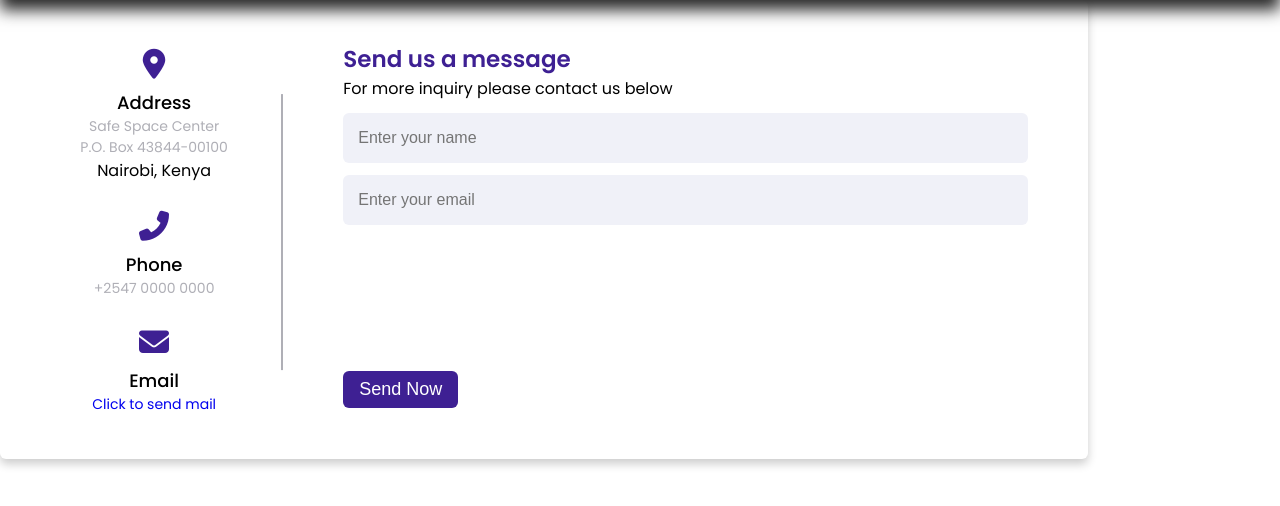
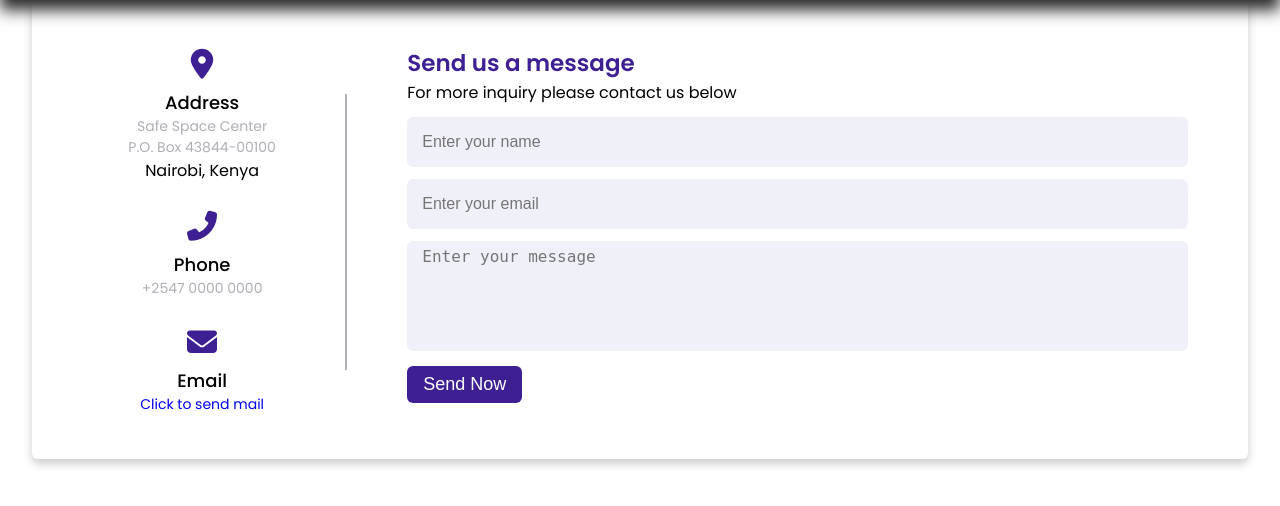
Before and after one commit to Kenny185/Feeling-Healing, a Flask app: page /contact in a window 1280 px wide. Shown: the part 89-595 px from the top of the page. Run offline with Flask 3, Linux system fonts and the light colour scheme.

Commit message:
Modified the contact page

```diff
--- a/project/static/css/contact.css
+++ b/project/static/css/contact.css
@@ -1,9 +1,10 @@
 .container6{
-  width: 85%;
+  width: 95%;
   background: #fff;
   border-radius: 6px;
   padding: 20px 60px 30px 40px;
   box-shadow: 0 5px 10px rgba(0, 0, 0, 0.2);
+  margin: auto;
 }
 .container6 .content{
   display: flex;
@@ -81,8 +82,8 @@
   padding-top: 6px;
 }
 .right-side .button{
-  display: inline-block;
-  margin-top: 12px;
+  margin-top: 15px;
+  display: block;
 }
 .right-side .button input[type="button"]{
   color: #fff;
--- a/project/static/css/home.css
+++ b/project/static/css/home.css
@@ -7,6 +7,7 @@
 }
 .left{
   position: relative;
+  margin-left: 15px;
 }
 .title{
   padding: 2px;
--- a/project/templates/contact.html
+++ b/project/templates/contact.html
@@ -31,7 +31,9 @@
           </div>
         </div>
         <div class="right-side">
-          <div class="topic-text">Send us a message</div>
+          <div class="topic-text">
+            Send us a message
+          </div>
           <p>For more inquiry please contact us below</p>
           <form action="#">
             <div class="input-box">
@@ -41,10 +43,16 @@
               <input id="email" type="text" placeholder="Enter your email">
             </div>
             <div class="input-box message-box">
-
+              <textarea placeholder="Enter your message"></textarea>
             </div>
             <div class="button">
               <input type="button" value="Send Now" onclick="myFunction()">
+            </div>
+          </form>
+        </div>
+      </div>
+    </div>
+  </section>
   <script>
     function myFunction(){
       alert("Thank you for contacting us");
@@ -52,10 +60,4 @@
       document.getElementById("email").value= "";
     }
   </script>
-          </div>
-        </form>
-      </div>
-      </div>
-    </div>
-  </section>
 {% endblock %}
```
Lines whose indentation alone changed are shown as unchanged.
